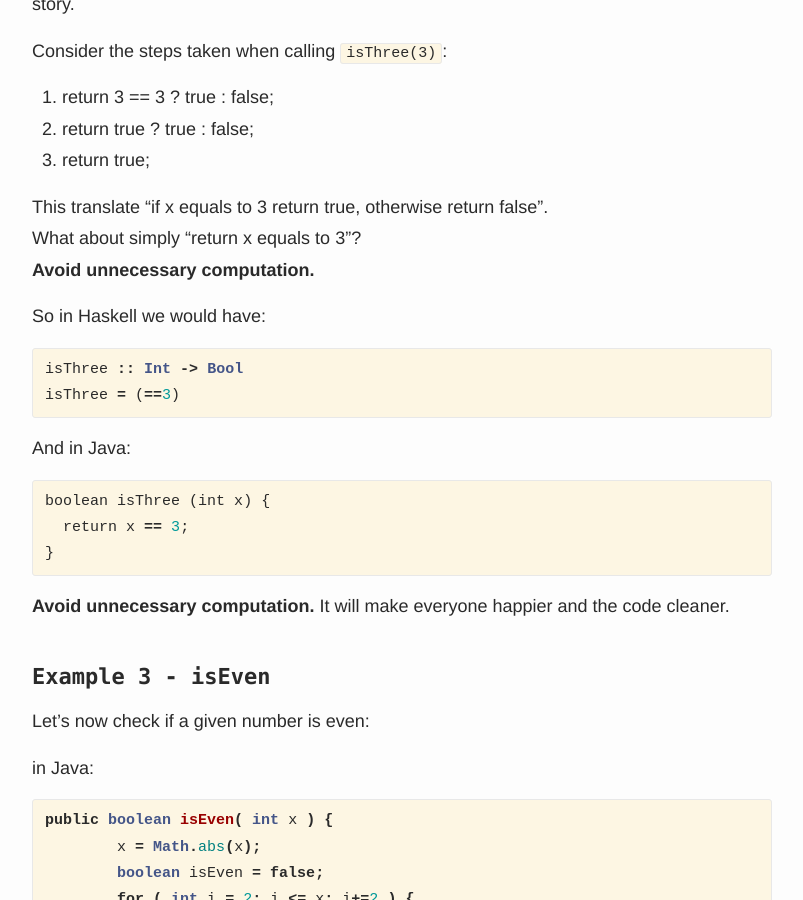
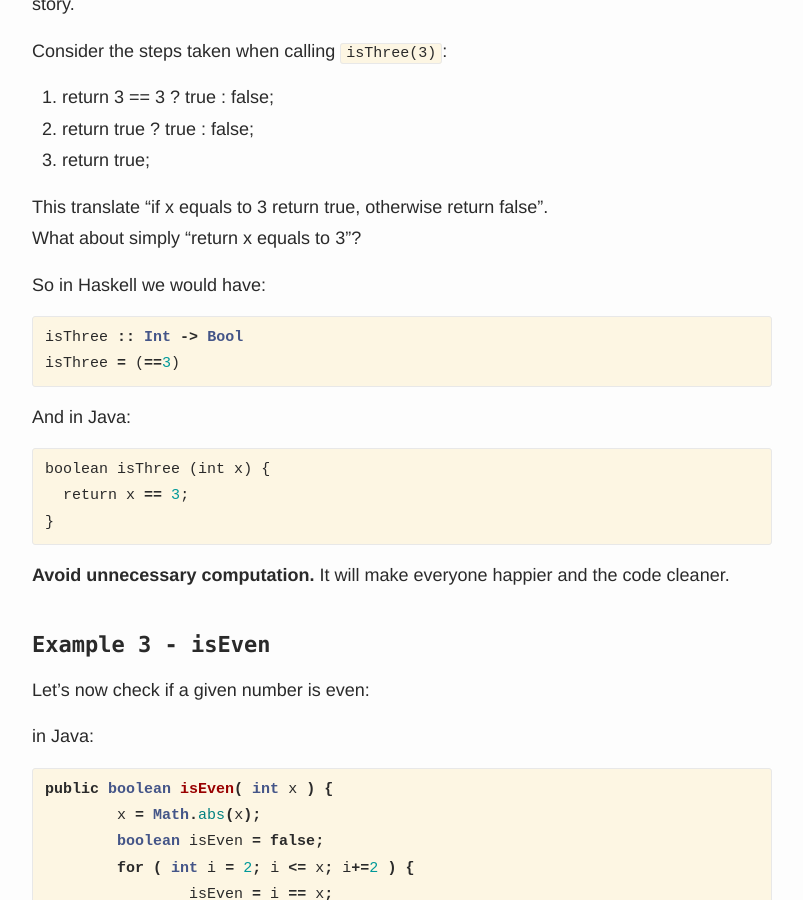
Before and after one commit to NunoAlexandre/nunoalexandre.github.io, a Jekyll site: the page built from _posts/2016-06-04-but-it-works.markdown, in a window 1280 px wide and 900 px high, scrolled down 3189 px. Shown: the whole window, without its empty margins (238-1041 px from the left). Built offline with Jekyll 4.4.1, drawn with Linux system fonts in a browser that asks for light colours; comment, search, counter and statistics services are not loaded.

Commit message:
Removing repeated sentence

```diff
--- a/_posts/2016-06-04-but-it-works.markdown
+++ b/_posts/2016-06-04-but-it-works.markdown
@@ -112,7 +112,6 @@
 
 This translate "if x equals to 3 return true, otherwise return false". <br>
 What about simply “return x equals to 3"? <br>
-__Avoid unnecessary computation.__
 
 
 So in Haskell we would have:
```
